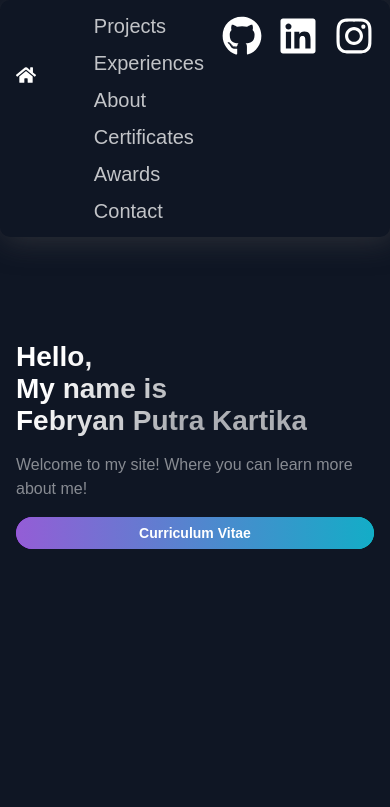
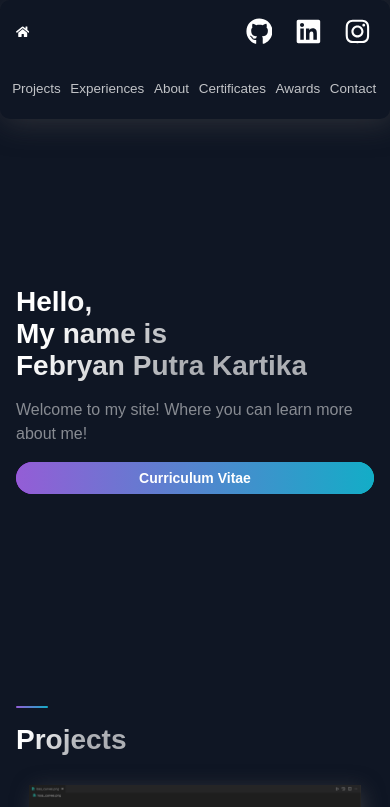
Before and after one commit to fbrynpk/fbrynpk.github.io, a Next.js app: page / in a window 390 px wide. Shown: the top 807 px of the page. Built offline with nearby package versions, Linux system fonts and the light colour scheme.

Commit message:
Fix responsive UI for small devices

```diff
--- a/src/components/Header/HeaderStyles.js
+++ b/src/components/Header/HeaderStyles.js
@@ -22,14 +22,10 @@ export const Container = styled.div`
     grid-template-rows: repeat(2, 50px);
     grid-column-gap: 0.5rem;
     grid-row-gap: 0.5rem;
-    padding: 20px;
+    padding: 15px;
   }
   @media ${(props) => props.theme.breakpoints.md} {
-    display: flex;
-    grid-column-gap: 0.5rem;
-    grid-row-gap: 0.5rem;
     padding: 8px;
-    align-items: flex-start;
   }
 `;
 
@@ -49,24 +45,16 @@ export const Div2 = styled.div`
   grid-area: 1 / 2 / 2 / 4;
   display: flex;
   justify-content: space-around;
+  align-items: center;
   @media ${(props) => props.theme.breakpoints.sm} {
-    grid-area: 2 / 1 / 2 / 6;
+    display: flex;
     flex-wrap: wrap;
-    flex-direction: row;
+    flex-direction: column;
+    align-content: center;
+    align-items: stretch;
     justify-content: center;
-    align-content: center;
-  }
-  @media ${(props) => props.theme.breakpoints.md} {
-    justify-content: space-between;
-    flex-wrap: wrap;
-  }
-  @media ${(props) => props.theme.breakpoints.lg} {
-    grid-area: 1 / 1 / 2 / 4;
-    display: flex;
-    justify-content: flex-start;
-    align-items: center;
-    justify-items: stretch;
-    padding-left: 10%;
+    margin-left: 50%;
+    margin-top: 55%;
   }
 `;
 export const Div3 = styled.div`
--- a/src/styles/GlobalComponents/index.js
+++ b/src/styles/GlobalComponents/index.js
@@ -28,7 +28,7 @@ export const Section = styled.section`
 
   @media ${(props) => props.theme.breakpoints.sm} {
     padding: ${(props) => (props.nopadding ? "0" : "16px 16px 0")};
-    padding-top: 245px;
+    padding-top: 140px;
 
     width: calc(100vw - 32px);
     flex-direction: column;
@@ -56,6 +56,7 @@ export const SectionNoPadding = styled.section`
 
     width: calc(100vw - 32px);
     flex-direction: column;
+    padding-top: 50px;
   }
 `;
 
--- a/src/styles/globals.js
+++ b/src/styles/globals.js
@@ -13,6 +13,9 @@ const GlobalStyles = createGlobalStyle`
     font-size: 62.5%;
     scroll-behavior: smooth;
 
+    @media ${(props) => props.theme.breakpoints.sm} {
+      font-size: 42%;
+    }
   }
   body {
     font-family: ${(props) => props.theme.fonts.main};
```
